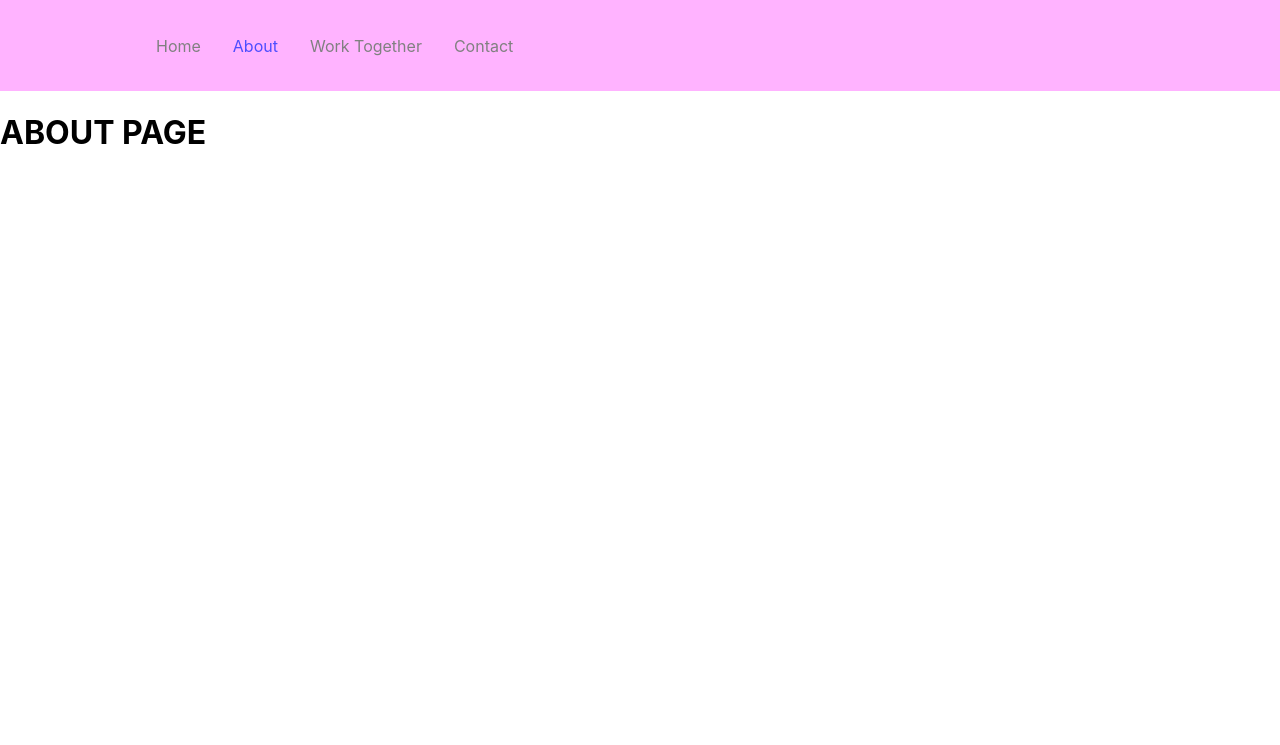
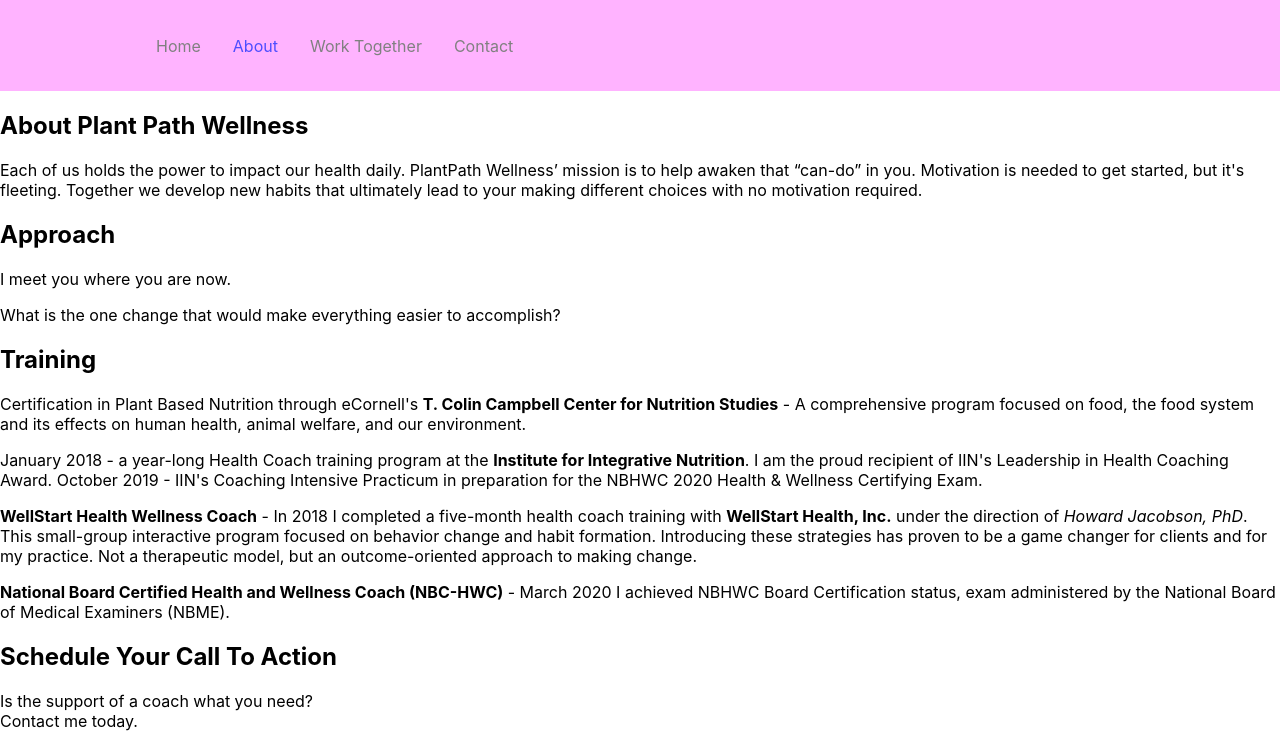
Before and after one commit to tom-demartino/plantpathwellness, a React (Create React App) app: page /about in a window 1280 px wide. Shown: the top 745 px of the page. Built offline with nearby package versions, Linux system fonts and the light colour scheme.

Commit message:
Added content to about page

```diff
--- a/src/pages/about.js
+++ b/src/pages/about.js
@@ -1,10 +1,67 @@
 import React from "react";
+import headshot from "../../src/images/PD_Headshot3_032022_297x297.jpg";
 
 function About() {
   return (
-    <div>
-      <h1>ABOUT PAGE</h1>
-    </div>
+    <body class="about">
+      <section class="process">
+        <h1>About Plant Path Wellness</h1>
+        <p>
+          Each of us holds the power to impact our health daily. PlantPath
+          Wellness’ mission is to help awaken that “can-do” in you. Motivation
+          is needed to get started, but it's fleeting. Together we develop new
+          habits that ultimately lead to your making different choices with no
+          motivation required.
+        </p>
+        <h2>Approach</h2>
+        <p>I meet you where you are now.</p>
+        <p class="what-change">
+          What is the one change that would make everything easier to
+          accomplish?
+        </p>
+        <h2>Training</h2>
+        <p>
+          Certification in Plant Based Nutrition through eCornell's{" "}
+          <b>T. Colin Campbell Center for Nutrition Studies</b> - A
+          comprehensive program focused on food, the food system and its effects
+          on human health, animal welfare, and our environment.
+        </p>
+        <p>
+          January 2018 - a year-long Health Coach training program at the{" "}
+          <b>Institute for Integrative Nutrition</b>. I am the proud recipient
+          of IIN's Leadership in Health Coaching Award. October 2019 - IIN's
+          Coaching Intensive Practicum in preparation for the NBHWC 2020 Health
+          &amp; Wellness Certifying Exam.
+        </p>
+        <p>
+          <b>WellStart Health Wellness Coach</b> - In 2018 I completed a
+          five-month health coach training with <b>WellStart Health, Inc.</b>{" "}
+          under the direction of <i>Howard Jacobson, PhD</i>. This small-group
+          interactive program focused on behavior change and habit formation.
+          Introducing these strategies has proven to be a game changer for
+          clients and for my practice. Not a therapeutic model, but an
+          outcome-oriented approach to making change.
+        </p>
+        <p>
+          <b>National Board Certified Health and Wellness Coach (NBC-HWC)</b> -
+          March 2020 I achieved NBHWC Board Certification status, exam
+          administered by the National Board of Medical Examiners (NBME).
+        </p>
+      </section>
+
+      <section class="schedule">
+        <h1>Schedule Your Call To Action</h1>
+        <p>
+          Is the support of a coach what you need?
+          <br />
+          Contact me today.
+        </p>
+        {/* Add button here */}
+        <img src={headshot} alt="Patty DeMartino headshot"></img>
+        <p class="name">Patty DeMartino</p>
+        <p class="nbc-hwc">NBC-HWC</p>
+      </section>
+    </body>
   );
 }
 
```
Also changed, not shown: src/images/PD_Headshot3_032022_297x297.jpg (added).
